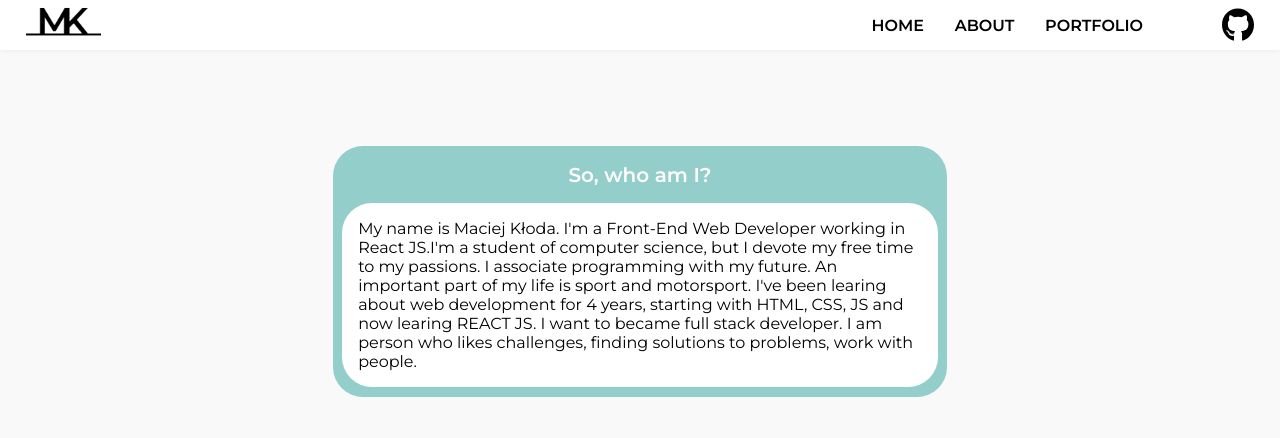
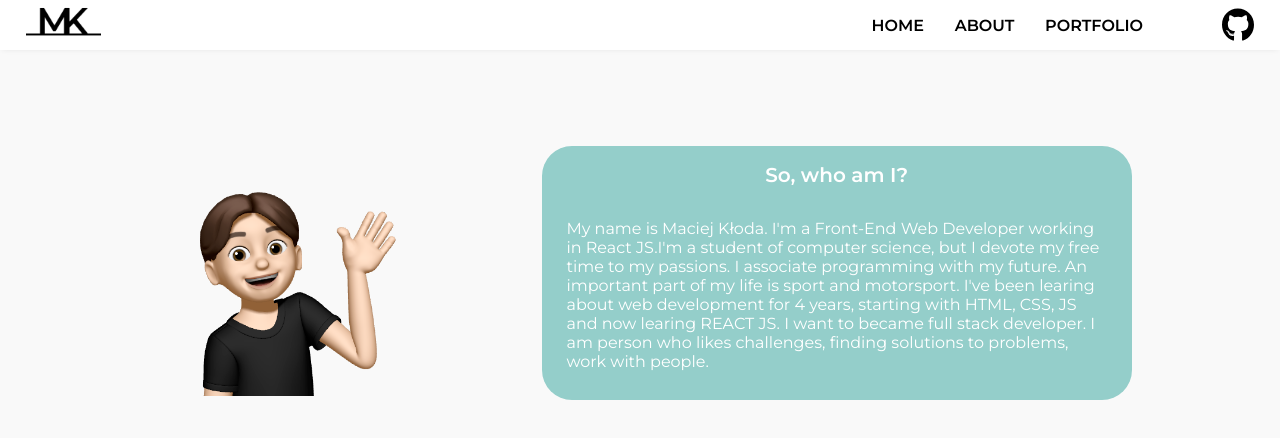
Before and after one commit to matthias2003/portfolio, a React (Create React App) app: page /about in a window 1280 px wide. Shown: the top 438 px of the page. Built offline with nearby package versions, Linux system fonts and the light colour scheme.

Commit message:
Added new concept of about me page

```diff
--- a/src/Components/About/About.css
+++ b/src/Components/About/About.css
@@ -1,31 +1,40 @@
 .about__wrap {
   display: flex;
-  flex-direction: column;
-  background-color: #94ceca;
-  border-radius: 30px;
-  width: 50%;
   margin: auto;
+  width: 80%;
+  justify-content: space-between ;
   margin-top: 12vh;
 }
 
-.about__wrap h2 {
+.photo__wrap img {
+  width: 250px;
+  height: auto;
+}
+
+.text__wrap h2 {
   text-align: center;
+  font-size: 2.5vh;
   color: white;
-  font-size: 2.5vh;
+}
+
+.about__wrap .text__wrap {
+  background-color: #94ceca;
+  border-radius: 30px;
+  width: 60%;
 }
 
 .about__wrap .about__cont {
   width: 95%;
-  background-color: white;
   padding: 1%;
   margin: auto;
   border-radius: 30px;
   margin-bottom:1.5%;
 }
 
-p {
+.about__cont p {
     margin: 0px !important;
     padding: 10px;
+    color: white;
 }
 
 @media only screen and (max-width: 768px) {
--- a/src/Components/About/About.js
+++ b/src/Components/About/About.js
@@ -1,8 +1,13 @@
 import "./About.css";
+import photo from "../../Assets/aboutPhoto.png";
 
 function About() {
   return (
     <div className="about__wrap">
+      <div className="photo__wrap">
+        <img src={photo} alt="Memoji photo" />
+      </div>
+      <div className="text__wrap">
         <h2>So, who am I?</h2>
         <div className="about__cont">
           <p>
@@ -15,6 +20,7 @@ function About() {
           </p>
         </div>
       </div>
+    </div>
   );
 }
 
```
Also changed, not shown: src/Assets/aboutPhoto.png (renamed from src/Assets/icon2.png). Lines whose indentation alone changed are shown as unchanged.
